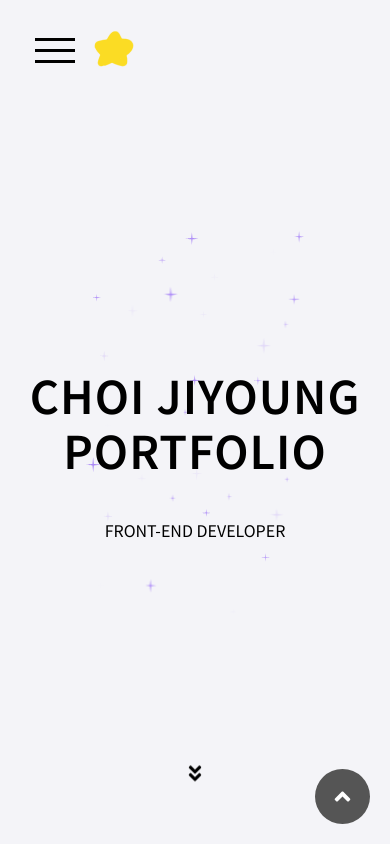
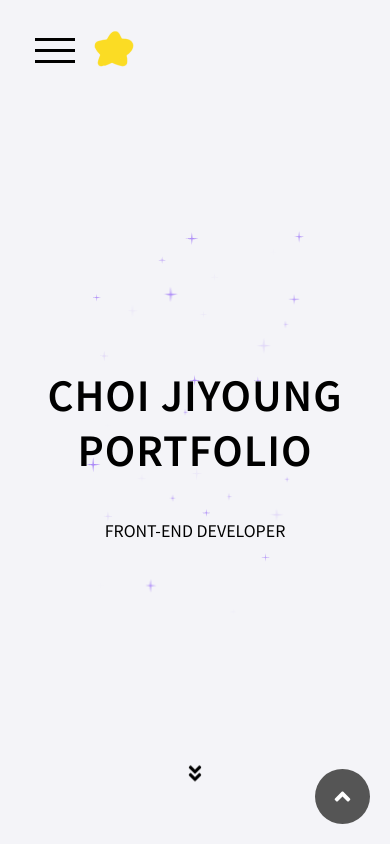
Before and after one commit to jizero1/react-portfolio3, a React (Create React App) app: page /about in a window 390 px wide. Shown: the top 844 px of the page. Built offline with nearby package versions, Linux system fonts and the light colour scheme; a web font is replaced by a local one.

Commit message:
Home메인 화면 타이틀 텍스트 크기를 45px 에서 40px로 수정

```diff
--- a/src/pages/Home/Home.css
+++ b/src/pages/Home/Home.css
@@ -224,7 +224,7 @@
         height: 500px;
     }
     .home-text-title-container .common-home-text-title {
-        font-size: 45px;
+        font-size: 40px;
         line-height: 55px;
     }
     .home-text-title-container .home-text-title-small {
```
